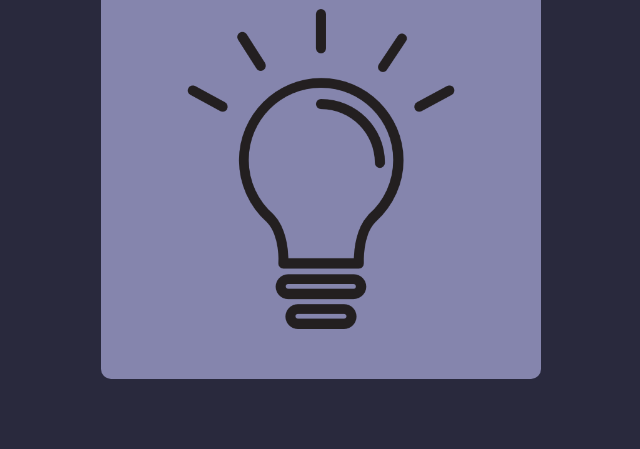
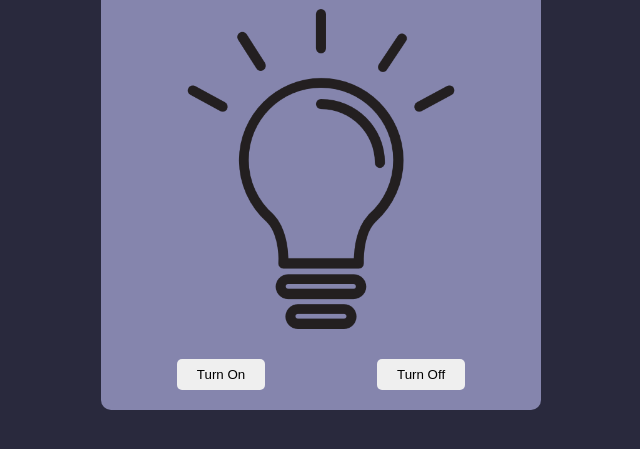
Before and after one commit to faiyankhan/Bulb-Toggler, a plain HTML site: page index.html in a window 1280 px wide. Shown: the part 119-568 px from the top of the page, without its empty margins (319-959 px from the left). Drawn offline with Linux system fonts and the light colour scheme.

Commit message:
Turn On and off button created

```diff
--- a/index.html
+++ b/index.html
@@ -1,17 +1,25 @@
 <!DOCTYPE html>
 <html lang="en">
+
 <head>
     <meta charset="UTF-8">
     <meta name="viewport" content="width=device-width, initial-scale=1.0">
     <title>Bulb Toggler</title>
-    <link rel="stylesheet" href="./styles.css"/>
+    <link rel="stylesheet" href="./styles.css" />
 </head>
+
 <body>
     <div class="container">
         <h1 class="app-heading">Bulb Toggler</h1>
-        <img src="./Images/OFF BULB.png" alt="bulb" id="bulb"/>
+        <img src="./Images/OFF BULB.png" alt="bulb" id="bulb" />
+
+        <div class="btn-group">
+            <button class="btn">Turn On</button>
+            <button class="btn">Turn Off</button>
+        </div>
     </div>
 
     <script src="./script.js"></script>
 </body>
+
 </html>
--- a/styles.css
+++ b/styles.css
@@ -20,3 +20,15 @@ body{
     color: #fff;
     text-align: center;
 }
+
+.btn{
+    border: none;
+    padding: 8px 20px;
+    border-radius: 5px;
+}
+
+.btn-group{
+    display: flex;
+    justify-content: space-around;
+    cursor: pointer;
+}
```
